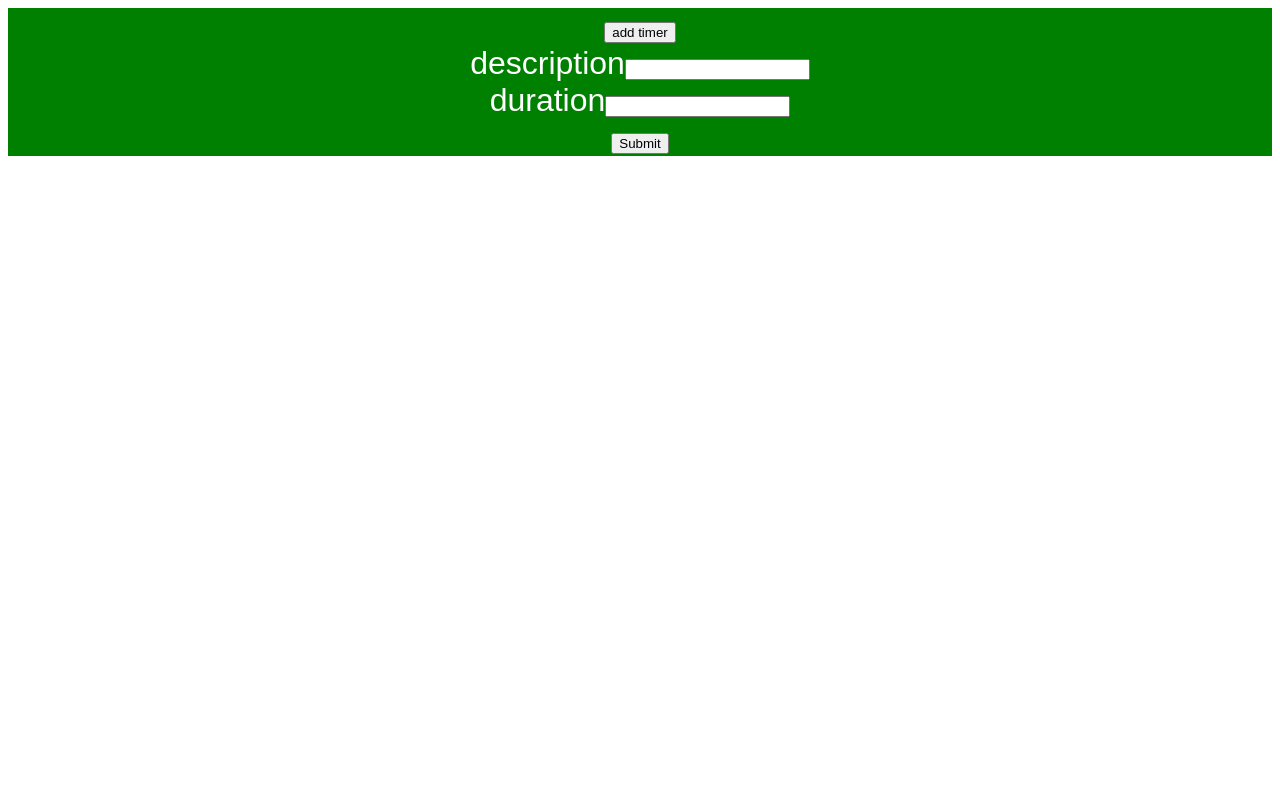
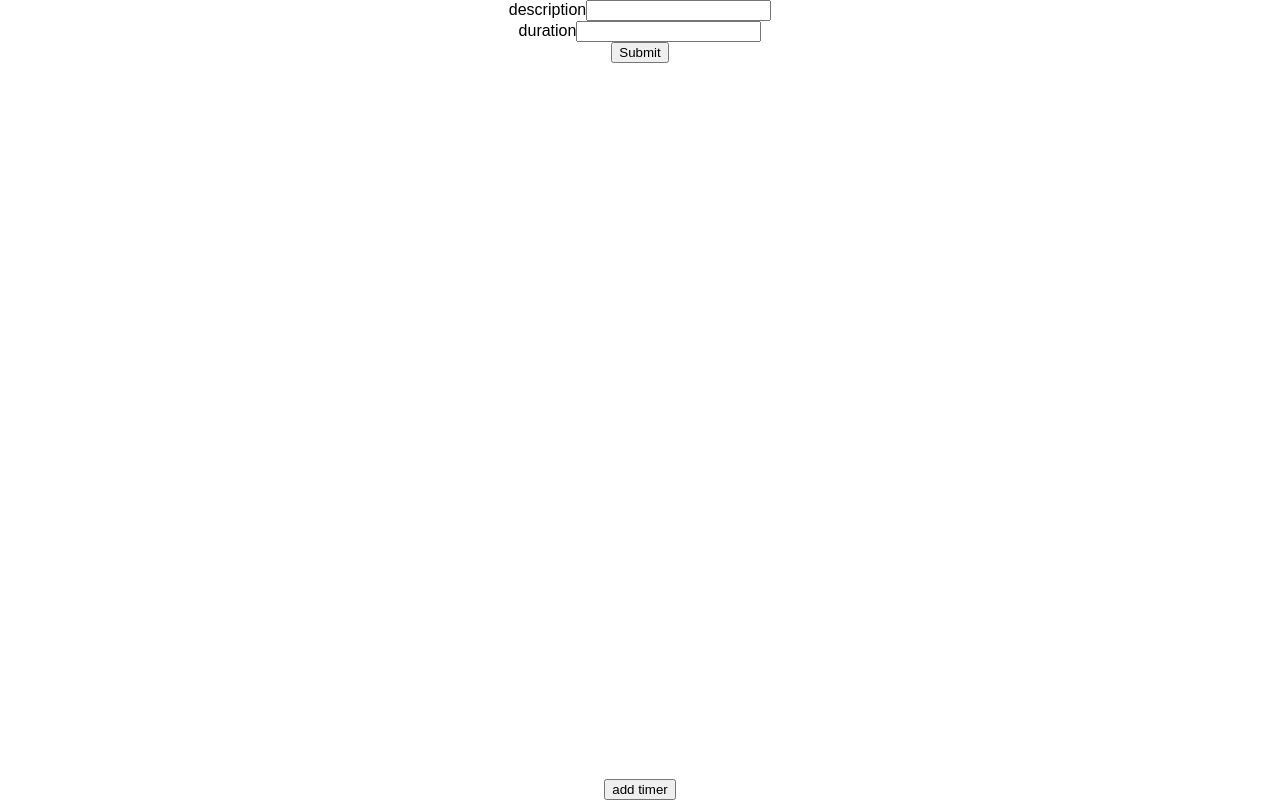
Before and after one commit to cendert/parallel_timers, a React (Create React App) app: page / in a window 1280 px wide. Both pictures are taken after a click on the button "add timer". Built offline with nearby package versions, Linux system fonts and the light colour scheme.

Commit message:
refactored for scalability

```diff
--- a/src/App.js
+++ b/src/App.js
@@ -1,12 +1,51 @@
-import React from "react";
+import React, {useState} from "react";
 import "./styles.css";
 import {Timers} from "./components/timers";
+import {AddTimerForm} from "./containers/addTimerForm";
+import {Grid} from "./components/grid";
+import {Button} from "./components/button";
+import {BottomBar} from "./components/bottomBar";
 
-export default function App() {
-  return (
+export const App = () => {
+    const [timers, setTimers] = useState({})
+    const [newTimer, setNewTimer] = useState({})
+    const [showAddTimer, setShowAddTimer] = useState(false)
+
+    const addTimer = () => {
+        setShowAddTimer(true)
+    }
+
+    const handleInputChange = ({target: {id, value}}) => {
+        setNewTimer({...newTimer, [id] : value})
+    }
+
+    const handleSubmit = (e) => {
+        e.preventDefault()
+        setTimers({...timers, [Date.now()] : newTimer })
+    }
+
+    return (
     <div className="App">
-        <Timers>
-        </Timers>
+        <Grid>
+            {/*titlebar*/}
+
+            {/*--content--*/}
+            {/*list of timers*/}
+            {showAddTimer && (
+                <AddTimerForm handleSubmit={handleSubmit} handleInputChange={handleInputChange}/>
+            )}
+
+            {/*--bottom-bar--*/}
+            {/*add timer*/}
+            {/* pre-made*/}
+            {/* custom*/}
+            {!showAddTimer && (
+                <Timers timers={timers}/>
+            )}
+            <BottomBar>
+                <Button onClick={() => addTimer()}>add timer</Button>
+            </BottomBar>
+        </Grid>
     </div>
   );
 }
--- /dev/null
+++ b/src/components/bottomBar.js
@@ -0,0 +1,9 @@
+/** @jsx jsx */
+import { jsx } from '@emotion/core'
+
+const bottomBarStyle = {
+    gridArea: 'bottom-bar'
+}
+
+export const BottomBar = ({children}) =>
+    <div css={bottomBarStyle}>{children}</div>
--- /dev/null
+++ b/src/components/button.js
@@ -0,0 +1,19 @@
+/** @jsx jsx */
+import { jsx } from '@emotion/core'
+
+const baseStyle = {
+
+}
+
+const primaryButtonStyle= {
+
+}
+
+const secondaryButtonStyle = {
+
+}
+
+const buttonStyle = isPrimary => isPrimary ? primaryButtonStyle : secondaryButtonStyle
+
+export const Button = ({children, isPrimary = false, onClick, tabIndex = -1}) =>
+    <button css={{...baseStyle, ...buttonStyle(isPrimary)}} onClick={onClick} tabIndex={tabIndex}>{children}</button>
--- /dev/null
+++ b/src/components/grid.js
@@ -0,0 +1,18 @@
+/** @jsx jsx */
+import { jsx } from '@emotion/core'
+
+const gridStyle = {
+    bottom: 0,
+    display: 'grid',
+    gridTemplate: `
+      "title-bar" auto
+      "content" 1fr
+      "bottom-bar" auto
+      / 1fr
+    `,
+    left: 0,
+    position: 'absolute',
+    right: 0,
+    top: 0,
+}
+export const Grid = ({children}) => <div css={gridStyle}>{children}</div>
--- a/src/components/timers.js
+++ b/src/components/timers.js
@@ -1,49 +1,13 @@
 /** @jsx jsx */
 import { jsx } from '@emotion/core'
-import {useState} from "react";
 import {Timer} from "./timer";
 
-export const Timers = () => {
-    const [timers, setTimers] = useState({})
-    const [showAddTimer, setShowAddTimer] = useState(false)
-    const [newTimer, setNewTimer] = useState({})
-
-    const handleInputChange = ({target: {id, value}}) => {
-        setNewTimer({...newTimer, [id] : value})
-    }
-
-    const handleSubmit = (e) => {
-        e.preventDefault()
-        setTimers({...timers, [Date.now()] : newTimer })
-    }
-
-    const addTimer = () => {
-        setShowAddTimer(true)
-    }
-
-    return (
-        <div
-            css={{
-                backgroundColor: 'green',
-                color: 'white',
-                fontSize: '2rem'
-            }}
-        >
-            <button onClick={() => addTimer()}>add timer</button>
-            {showAddTimer && (
-                <form onSubmit={handleSubmit}>
-                    <div>
-                        <label htmlFor="description">description</label>
-                        <input onChange={handleInputChange} type="text" id="description" />
-                    </div>
-                    <div>
-                        <label htmlFor="duration">duration</label>
-                        <input onChange={handleInputChange} type="number" id="duration" />
-                    </div>
-                    <button onClick={handleSubmit}>Submit</button>
-                </form>
-            )}
-            {timers && Object.values(timers).map((timer, index) => <Timer key={Object.keys(timers)[index]} description={timer.description} time={timer.duration}/>)}
-        </div>
-    )
-}
+export const Timers = ({timers = {}}) =>
+    <div css={{
+            backgroundColor: 'green',
+            color: 'white',
+            fontSize: '2rem',
+            gridArea: 'content'
+        }} >
+        {timers && Object.values(timers).map((timer, index) => <Timer key={Object.keys(timers)[index]} description={timer.description} time={timer.duration}/>)}
+    </div>
--- /dev/null
+++ b/src/containers/addTimerForm.js
@@ -0,0 +1,19 @@
+/** @jsx jsx */
+import { jsx } from '@emotion/core'
+
+const formStyle = {
+    gridArea: 'content'
+}
+
+export const AddTimerForm = ({handleSubmit = () => {}, handleInputChange = () => {}}) =>
+    <form css={formStyle} onSubmit={handleSubmit}>
+        <div>
+            <label htmlFor="description">description</label>
+            <input onChange={handleInputChange} type="text" id="description" />
+        </div>
+        <div>
+            <label htmlFor="duration">duration</label>
+            <input onChange={handleInputChange} type="number" id="duration" />
+        </div>
+        <button onClick={handleSubmit}>Submit</button>
+    </form>
--- a/src/index.js
+++ b/src/index.js
@@ -1,7 +1,7 @@
 import React from "react";
 import ReactDOM from "react-dom";
 
-import App from "./App";
+import { App } from "./App";
 
 const rootElement = document.getElementById("root");
 ReactDOM.render(
--- a/src/styles.css
+++ b/src/styles.css
@@ -1,3 +1,16 @@
+:root {
+  --base-font-size: 16px;
+  --base-lego-gap: .5rem;
+  --lego-margin: var(--base-lego-gap);
+  --lego-padding: var(--base-lego-gap);
+}
+
+body {
+  font-size: var(--base-font-size);
+  margin: 0;
+  padding: var(--lego-padding);
+}
+
 .App {
   font-family: sans-serif;
   text-align: center;
```
